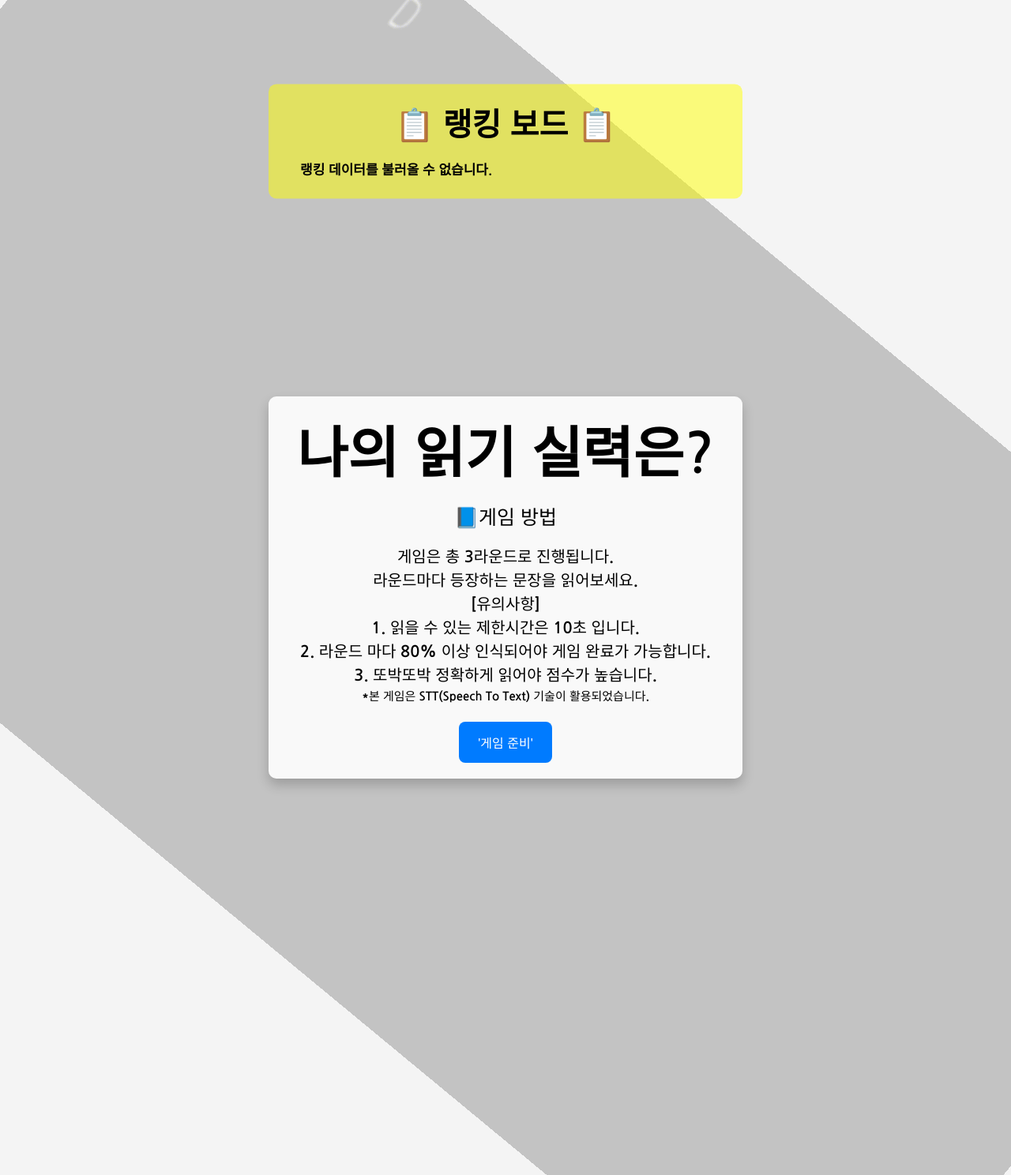
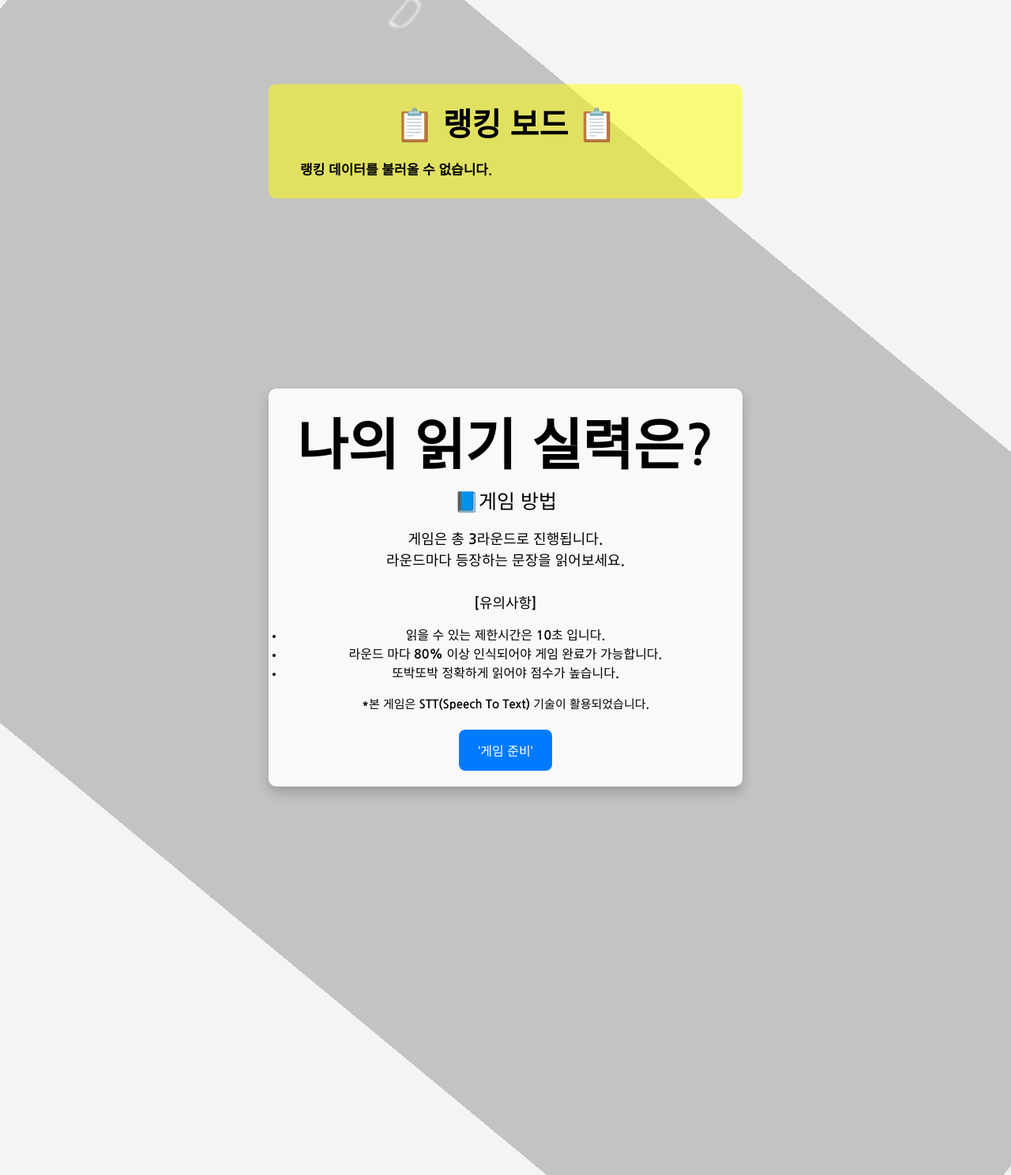
Before and after one commit to cost6885/stt_game, a Flask app: page / in a window 1280 px wide. Shown: the whole page at 79% size. Run offline with Flask 3, Linux system fonts and the light colour scheme; data that the repository does not hold is empty.

Commit message:
Update index.html

```diff
--- a/templates/index.html
+++ b/templates/index.html
@@ -53,6 +53,9 @@
             margin-bottom: 10px;
              font-size: 70px;
         }
+        h5 {
+             font-size: 70px;
+        }
 
         p {
             margin-bottom: 15px;
@@ -66,6 +69,17 @@
             margin-top: 20px; /* 위 문장과의 간격 추가 */
             margin-bottom: 15px;
             font-size: 15px;
+        }
+
+        /* 유의사항 스타일 추가 */
+        .notice {
+            font-size: 18px; /* 글자 크기 줄임 */
+            margin-bottom: 15px;
+        }
+
+        .notice ul {
+            margin-left: 20px; /* 좌측으로 들여쓰기 */
+            list-style-position: outside; /* 번호 표시를 텍스트 왼쪽에 배치 */
         }
 
         /* 마이크 테스트 문구 크게 */
@@ -415,23 +429,27 @@
     <div class="container">
         <!-- Landing Page -->
         <div id="landing-page" class="page active">
-            <h4>나의 읽기 실력은?</h4>
+            <h5>나의 읽기 실력은?</h5>
             <p>
                 📘게임 방법<br>
             </p>
-            <p3>
+            <p class="notice">
                 게임은 총 3라운드로 진행됩니다.<br>
                 라운드마다 등장하는 문장을 읽어보세요.<br>
+                <br>
                 [유의사항]<br>
-                1. 읽을 수 있는 제한시간은 10초 입니다.<br>
-                2. 라운드 마다 80% 이상 인식되어야 게임 완료가 가능합니다.<br>
-                3. 또박또박 정확하게 읽어야 점수가 높습니다.<br>
-            </p3>
+                <ul>
+                    <li>읽을 수 있는 제한시간은 10초 입니다.</li>
+                    <li>라운드 마다 80% 이상 인식되어야 게임 완료가 가능합니다.</li>
+                    <li>또박또박 정확하게 읽어야 점수가 높습니다.</li>
+                </ul>
+            </p>
             <p2>
                 *본 게임은 STT(Speech To Text) 기술이 활용되었습니다.<br>
             </p2>
             <button id="start-game-btn">'게임 준비'</button>
         </div>
+
 
         <!-- Microphone Test Page -->
         <div id="mic-test-page" class="page">
```
